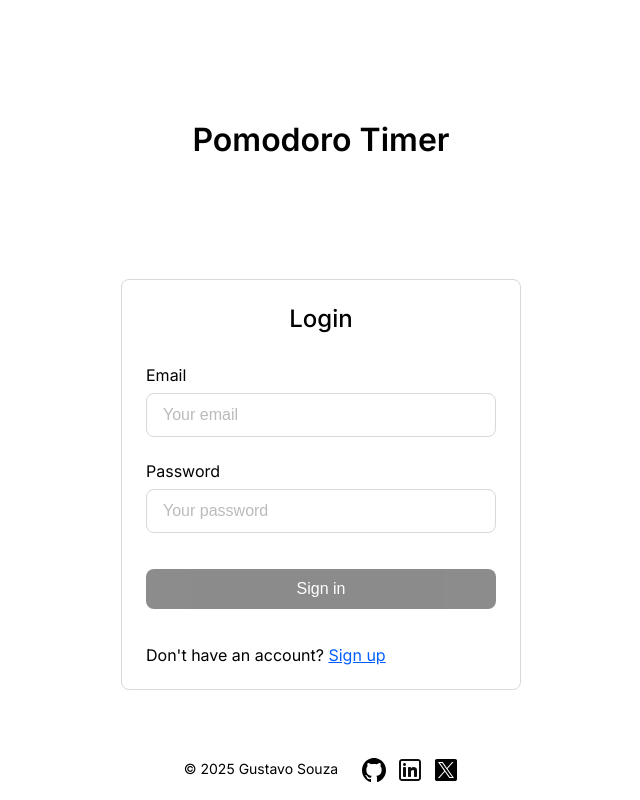
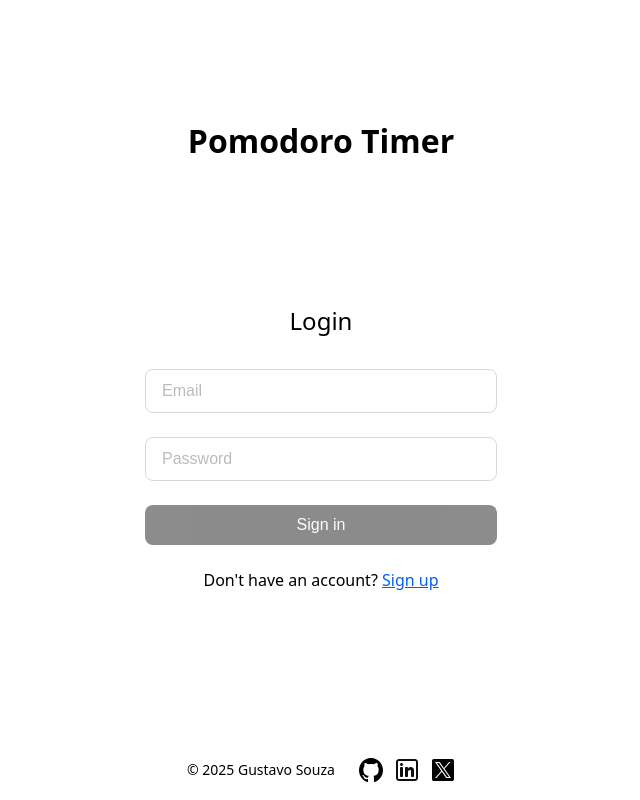
Before and after one commit to GustavoSouza123/pomodoro-timer, an Angular app in the folder frontend/: page /login in a window 1280 px wide. Shown: the whole page, without its empty margins (319-959 px from the left). Built offline with nearby package versions, Linux system fonts and the light colour scheme.

Commit message:
change font family, improve login form styles

```diff
--- a/frontend/src/_base.scss
+++ b/frontend/src/_base.scss
@@ -1,4 +1,4 @@
-$font-stack: "Inter", serif;
+$font-stack: system-ui, -apple-system, BlinkMacSystemFont, 'Segoe UI', Roboto, Oxygen, Ubuntu, Cantarell, 'Open Sans', 'Helvetica Neue', sans-serif;
 $primary: #fff;
 $secondary: #1a1a1a;
 // $secondary: #2c2c2c;
--- a/frontend/src/app/login/login.component.html
+++ b/frontend/src/app/login/login.component.html
@@ -16,12 +16,11 @@
       #form="ngForm"
     >
       <div class="input email">
-        <label for="email">Email</label>
         <input
           type="text"
           name="email"
           id="email"
-          placeholder="Your email"
+          placeholder="Email"
           required
           [(ngModel)]="email"
           #emailInput="ngModel"
@@ -38,12 +37,11 @@
         </div>
       </div>
       <div class="input password">
-        <label for="password">Password</label>
         <input
           type="password"
           name="password"
           id="password"
-          placeholder="Your password"
+          placeholder="Password"
           required
           [(ngModel)]="password"
           #passwordInput="ngModel"
@@ -73,7 +71,7 @@
             : ''
         }}
       </button>
-      <div class="forgot">
+      <div class="link">
         <div *ngIf="formType === 'login'; else forgotSignup">
           Don't have an account? <a routerLink="/signup">Sign up</a>
         </div>
--- a/frontend/src/app/login/login.component.scss
+++ b/frontend/src/app/login/login.component.scss
@@ -23,7 +23,7 @@
     flex-direction: column;
     align-items: center;
     gap: 32px;
-    border: 1px solid base.$border-form;
+    // border: 1px solid base.$border-form;
     border-radius: 8px;
     padding: 24px;
 
@@ -43,17 +43,14 @@
         flex-direction: column;
         gap: 8px;
 
-        // label {}
-
         input {
           padding: 12px 16px;
           font-size: 16px;
           border: 1px solid base.$border-form;
-          // border-left: 3px solid base.$border-form;
           border-radius: 8px;
 
           &:focus {
-            outline: 1px solid base.$secondary;
+            outline: 2px solid base.$secondary;
           }
 
           &::placeholder {
@@ -63,9 +60,7 @@
 
         .error-message {
           font-size: 14px;
-          font-style: italic;
-          color: base.$color-secondary;
-          font-weight: 300;
+          color: #e20000;
         }
       }
 
@@ -79,7 +74,6 @@
         font-size: 16px;
         border: none;
         outline: none;
-        margin: 12px 0;
 
         &:not(.disabled):hover {
           background-color: base.$hover-secondary;
@@ -92,7 +86,9 @@
         }
       }
 
-      .forgot {
+      .link {
+				text-align: center;
+
         a {
           color: base.$link-color;
           transition: 0.2s;
@@ -104,31 +100,5 @@
         }
       }
     }
-
-    form.login {
-      & > .input {
-        input {
-          &.ng-valid.ng-dirty {
-            border-left: 3px solid #02a402;
-          }
-
-          &.ng-invalid.ng-dirty {
-            border-left: 3px solid #e20000;
-          }
-        }
-      }
-
-      &.ng-submitted > .input {
-        input {
-          &.ng-valid {
-            border-left: 3px solid #02a402;
-          }
-
-          &.ng-invalid {
-            border-left: 3px solid #e20000;
-          }
-        }
-      }
-    }
   }
 }
--- a/frontend/src/index.html
+++ b/frontend/src/index.html
@@ -6,12 +6,6 @@
     <base href="/" />
     <meta name="viewport" content="width=device-width, initial-scale=1" />
     <link rel="icon" type="image/x-icon" href="favicon.ico" />
-    <link rel="preconnect" href="https://fonts.googleapis.com" />
-    <link rel="preconnect" href="https://fonts.gstatic.com" crossorigin />
-    <link
-      href="https://fonts.googleapis.com/css2?family=Inter:ital,opsz,wght@0,14..32,100..900;1,14..32,100..900&display=swap"
-      rel="stylesheet"
-    />
   </head>
   <body>
     <app-root></app-root>
```
